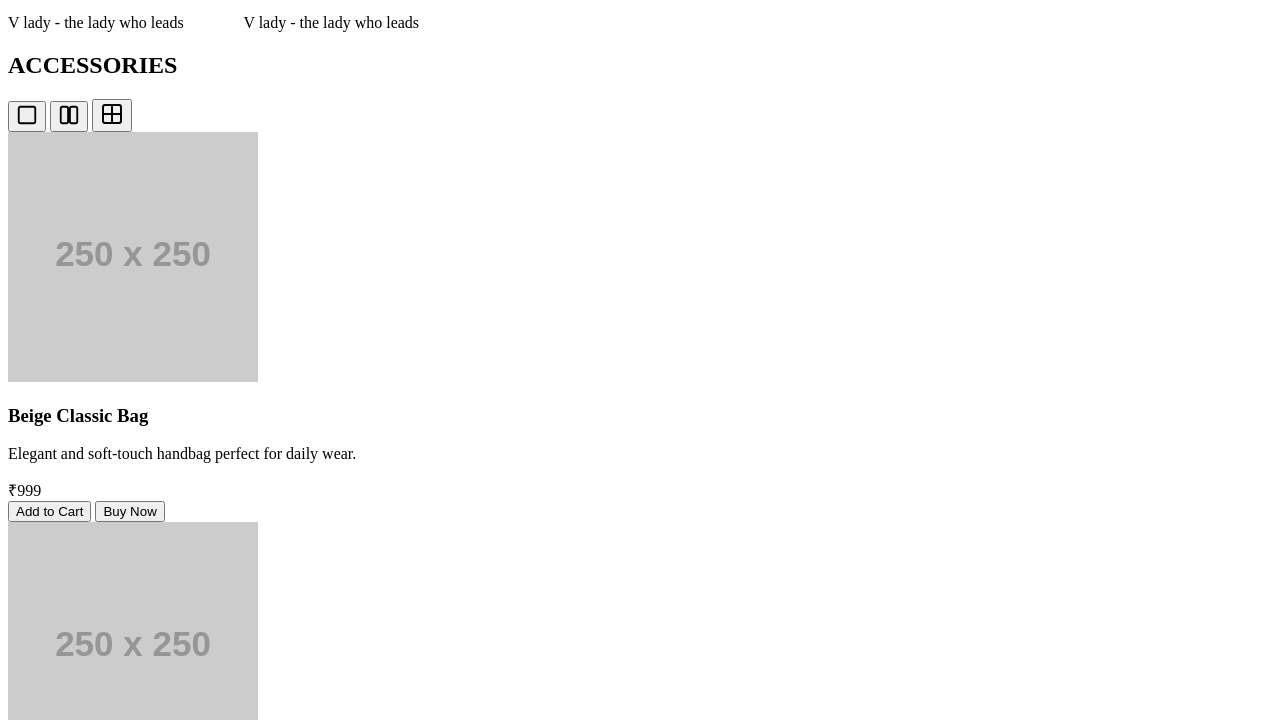
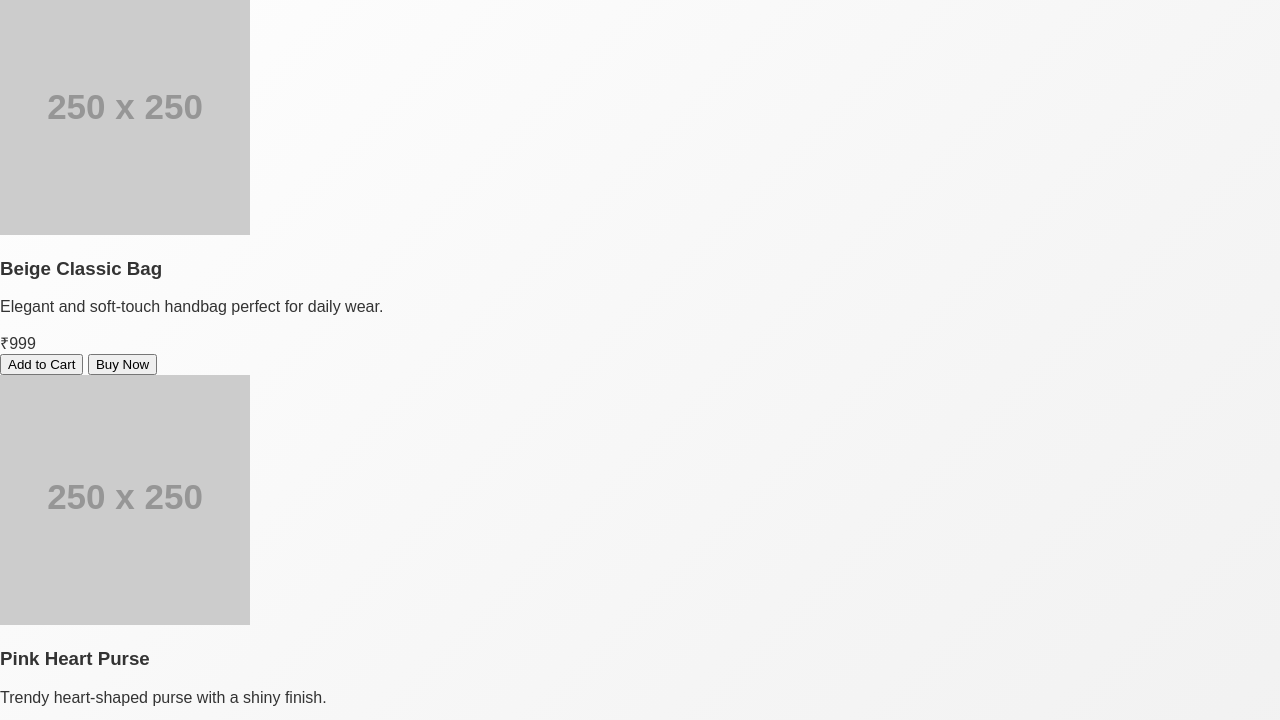
Before and after one commit to HariTeamCap/V_Lady, a plain HTML site: page Frontend/Accessories.html in a window 1280 px wide. Shown: the part 134-854 px from the top of the page. Drawn offline with Linux system fonts and the light colour scheme; placeholder pictures from the web are drawn by us.

Commit message:
Update Accessories.html
css file connected

```diff
--- a/Frontend/Accessories.html
+++ b/Frontend/Accessories.html
@@ -4,7 +4,7 @@
   <meta charset="UTF-8" />
   <meta name="viewport" content="width=device-width, initial-scale=1.0" />
   <title>V LADY | Bags Collection</title>
-  <link rel="stylesheet" href="productshowcase.css" />
+  <link rel="stylesheet" href="Accessories.css" />
 </head>
 <body>
 
```
